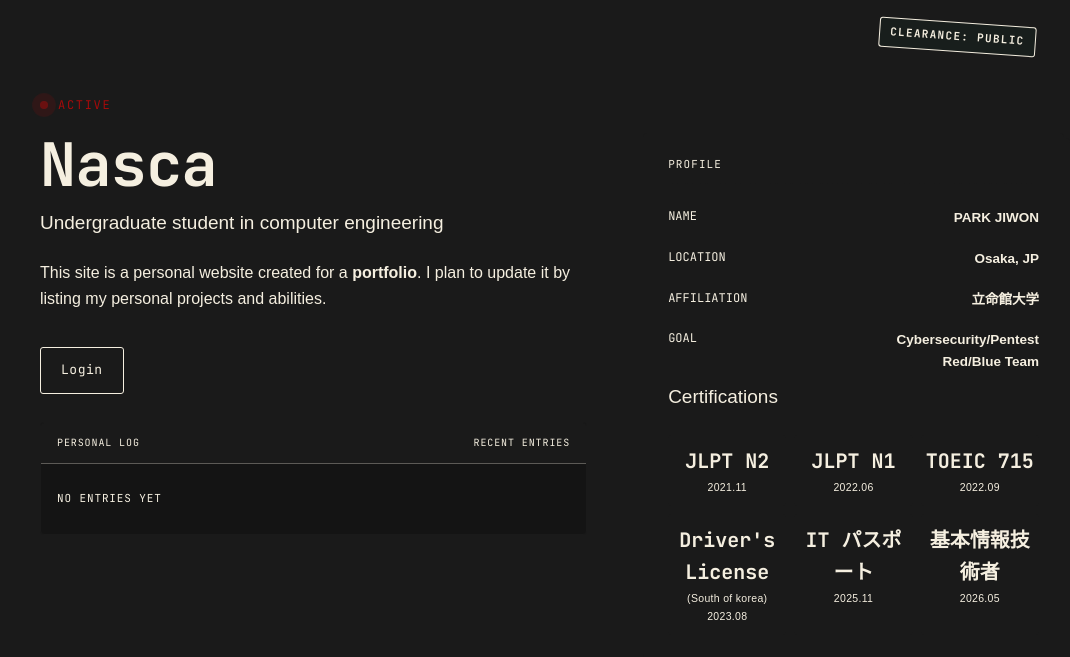
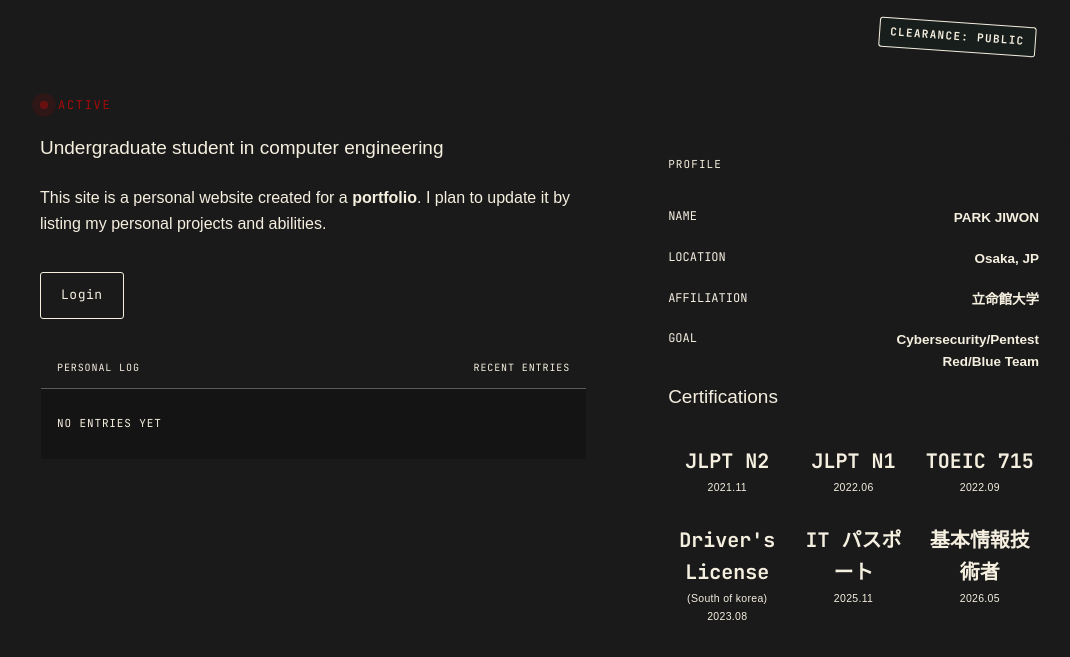
Before and after one commit to nasca1111/nasca-dev, a Flask app: page / in a window 1280 px wide. Shown: the part 59-716 px from the top of the page, without its empty margins (88-1158 px from the left). Run offline with Flask 3, Linux system fonts and the light colour scheme; data comes from the database, SQL or seed files in the repository; data that the repository does not hold is empty; some web fonts are replaced.

Commit message:
edit some style6

```diff
--- a/templates/index.html
+++ b/templates/index.html
@@ -1,10 +1,9 @@
 <!doctype html>
-<!--test1111-->
 <html lang="ko">
   <head>
     <meta charset="UTF-8" />
     <meta name="viewport" content="width=device-width, initial-scale=1.0" />
-    <title>Nasca — Security Engineer Case File</title>
+    <title>Security Engineer Case File</title>
     <link rel="preconnect" href="https://fonts.googleapis.com" />
     <link
       href="https://fonts.googleapis.com/css2?family=JetBrains+Mono:wght@400;500;600;700&family=IBM+Plex+Sans+KR:wght@300;400;500;600;700&display=swap"
@@ -34,7 +33,6 @@
         <div class="eyebrow">Active</div>
         <div class="hero-grid">
           <div>
-            <h1>Nasca</h1>
             <div class="role">
               Undergraduate student in computer engineering
             </div>
```
